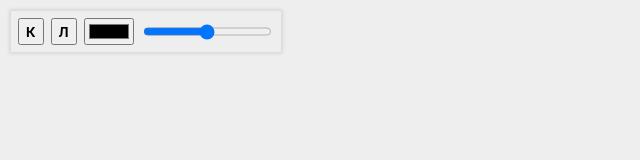
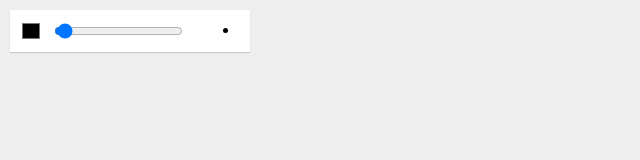
Before and after one commit to aolo2/desk, a plain HTML site: page client/desk.html in a window 1280 px wide. Shown: the top 160 px of the page, without its empty margins (0-640 px from the left). Drawn offline with Linux system fonts and the light colour scheme.

Commit message:
Consistent (and pretty???) styling for the color/width controls

```diff
--- a/client/default.css
+++ b/client/default.css
@@ -16,12 +16,35 @@ canvas {
     left: 10px;
     top: 10px;
     display: flex;
-    border: 1px solid #ddd;
-    background: #eee;
-    box-shadow: 0px 0px 4px rgba(0, 0, 0, 0.15);
+    /*border: 1px solid #ddd;*/
+    background: white;
+    box-shadow: 0px 1px 1px 0px rgba(0, 0, 0, 0.15);
     padding: .5rem;
     gap: .5rem;
     user-select: none;
+    overflow: hidden;
+    padding-right: 65px;
+}
+
+.tools-menu input[type="color"] {
+    background: none;
+    width: 2rem;
+    height: 2rem;
+    border-radius: 50%;
+    border: none;
+    border: 1px solid transparent;
+    cursor: pointer;
+}
+
+.tools-menu input[type="range"] {
+    cursor: pointer;
+}
+
+.tools-menu #stroke-preview {
+    position: absolute;
+    border-radius: 50%;
+    right: 25px;
+    top: 50%;
 }
 
 .tools-menu button {
--- a/client/desk.html
+++ b/client/desk.html
@@ -8,10 +8,9 @@
 </head>
 <body>
     <div class="tools-menu">
-        <button id="change-to-pencil">К</button>
-        <button id="change-to-eraser">Л</button>
         <input type="color" id="stroke-color">
-        <input type="range" id="stroke-width" name="размер кисти" step="0.5">
+        <input type="range" id="stroke-width" name="размер кисти" min="2" max="100" step="1">
+        <div id="stroke-preview"></div>
     </div>
     <canvas width="100" height="100" id="cv"></canvas>
 </body>
--- a/client/index.js
+++ b/client/index.js
@@ -77,6 +77,18 @@ function draw_current_stroke(user_id) {
 ////////////////////////////////////////
 //////////////////// Event listeners
 ////////////////////////////////////////
+function update_stroke_preview(e) {
+    const width = Elements.slider.value;
+    const color = Elements.color_picker.value;
+
+    const w = Math.round(width / 2) + 'px';
+
+    Elements.preview.style.transform = `translate(${w}, -${w})`;
+    Elements.preview.style.width = width + 'px';
+    Elements.preview.style.height = width + 'px';
+    Elements.preview.style.background = color;
+}
+
 function change_color(e) {
     const color = e.target.value;
     const color_packed = style_to_int(color);
@@ -91,7 +103,7 @@ function change_color(e) {
     view[2] = color_packed;
     view[3] = Users[Me].width;
 
-    Socket.send(data);
+    (async () => { Socket.send(data); })();
 }
 
 function change_slider(e) {
@@ -108,7 +120,7 @@ function change_slider(e) {
     view[2] = color_packed;
     view[3] = Users[Me].width;
 
-    Socket.send(data);
+    (async () => { Socket.send(data); })();
 }
 
 ////////////////////////////////////////
@@ -128,7 +140,8 @@ async function up(e) {
     view[2] = x;
     view[3] = y;
 
-    Socket.send(data);
+    (async () => { Socket.send(data); })();
+
     Users[Me].current_stroke.points.push({'x': x, 'y': y});
     draw_current_stroke(Me);
     Users[Me].current_stroke = null;
@@ -152,7 +165,8 @@ function move(e) {
         view[2] = x;
         view[3] = y;
 
-        Socket.send(data);
+        (async () => { Socket.send(data); })();
+
         Users[Me].current_stroke.points.push({'x': x, 'y': y});
         draw_current_stroke(Me);
     }
@@ -172,7 +186,7 @@ function down(e) {
     view[2] = x;
     view[3] = y;
 
-    Socket.send(data);
+    (async () => { Socket.send(data); })();
 
     Users[Me].current_stroke = {
         'color': Users[Me].color,
@@ -241,8 +255,6 @@ function handle_init(view) {
         }
     }
 
-    console.log(Users);
-
     const finished_strokes_length = view[at++];
     const finished_strokes = [];
     for (let i = 0; i < finished_strokes_length; ++i) {
@@ -292,6 +304,9 @@ function handle_user_disconnect(view) {
 
 function handle_user_stroke_end(view) {
     const user_id = view[1];
+    const x = view[2];
+    const y = view[3];
+    Users[user_id].current_stroke.points.push({'x': x, 'y': y});
     draw_current_stroke(user_id);
     Users[user_id].current_stroke = null;
 }
@@ -403,18 +418,26 @@ document.addEventListener('DOMContentLoaded', function main() {
 
     Elements.slider = document.getElementById('stroke-width');
     Elements.color_picker = document.getElementById('stroke-color');
+    Elements.preview = document.getElementById('stroke-preview');
+
+    Elements.slider.value = DEFAULT_WIDTH;
+    Elements.color_picker.value = DEFAULT_COLOR;
 
     // document.getElementById('change-to-pencil').addEventListener('click', () => { change_tool_to('pencil'); })
     // document.getElementById('change-to-eraser').addEventListener('click', () => { change_tool_to('eraser'); })
 
     Elements.color_picker.addEventListener('change', change_color);
+    Elements.color_picker.addEventListener('input',  update_stroke_preview);
     Elements.slider      .addEventListener('change', change_slider);
+    Elements.slider      .addEventListener('input',  update_stroke_preview);
 
     // change_tool_to('pencil');
 
     const path = new URL(window.location.href).pathname;
 
-    Socket = new WebSocket(`ws://localhost:8080${path}`);
+    Socket = new WebSocket(`ws://${window.location.hostname}:8080${path}`);
     Socket.addEventListener('message', on_message);
+
+    update_stroke_preview();
     // Socket.addEventListener('close', on_close);
 });
```
